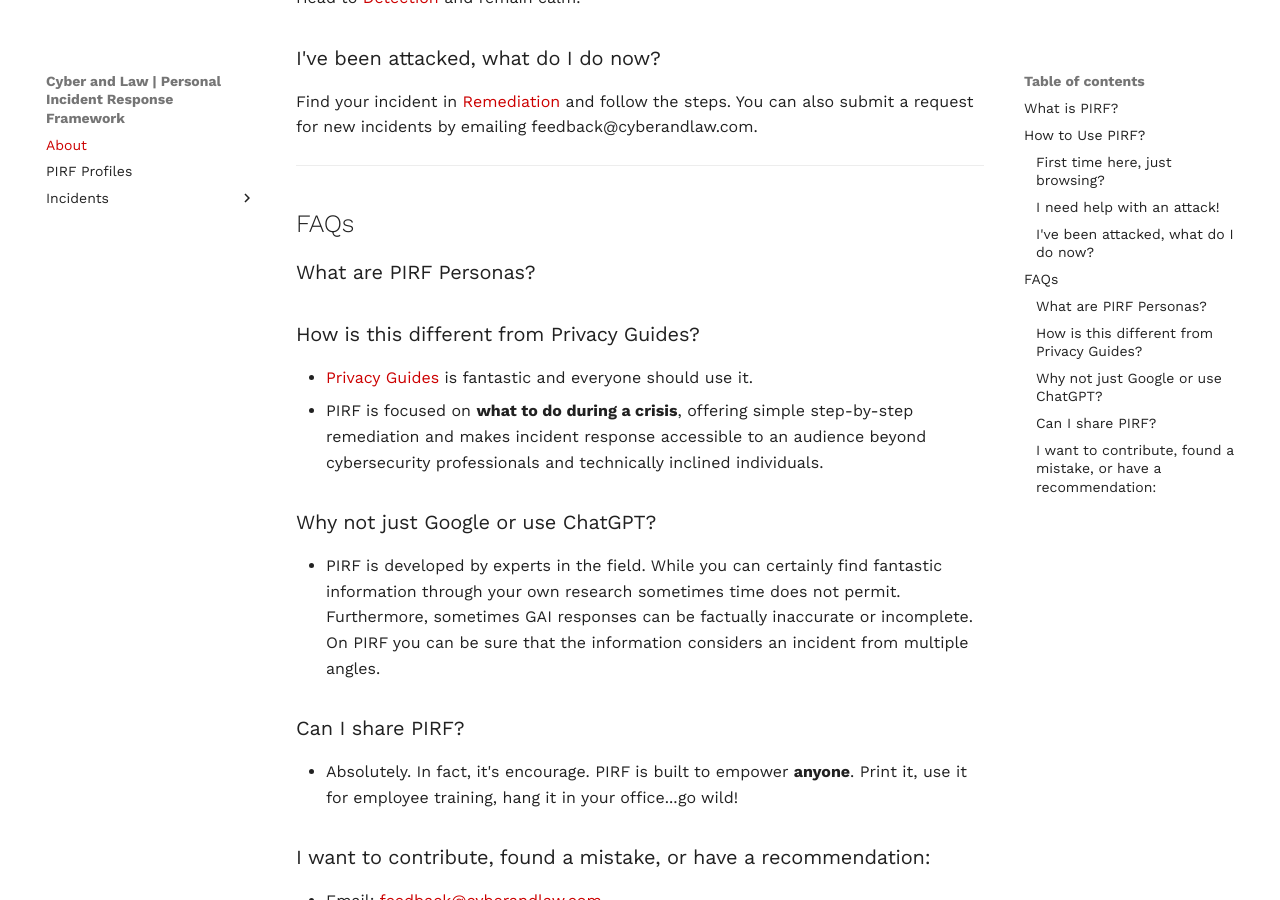
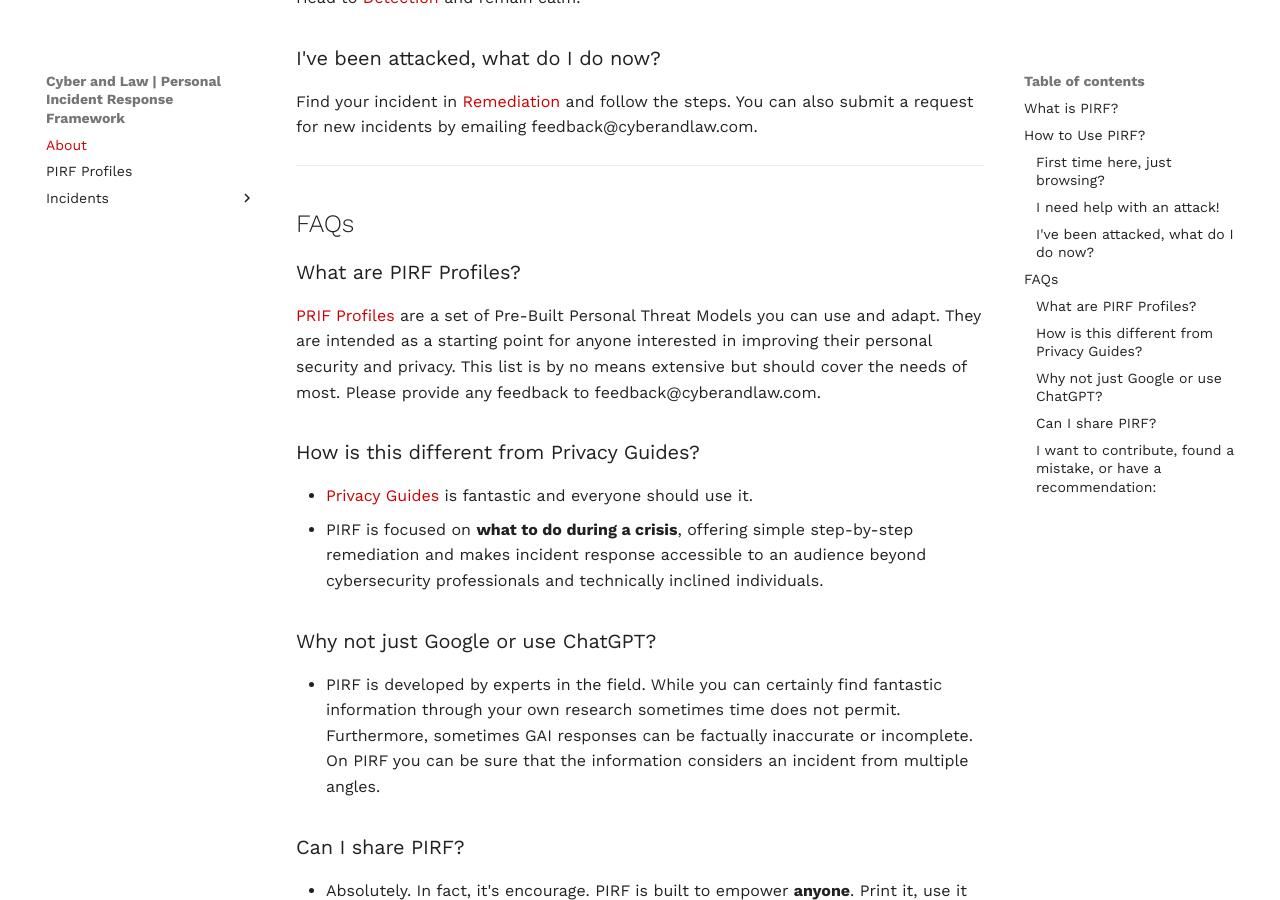
Before and after one commit to cyberandlaw/pirf-site, an MkDocs documentation site: the page built from docs/index.md, in a window 1280 px wide and 900 px high, scrolled down 1359 px. Built offline with MkDocs 1.6.1 and Material for MkDocs 9.7.7, drawn with Linux system fonts in a browser that asks for light colours.

Commit message:
Updated index

```diff
--- a/docs/index.md
+++ b/docs/index.md
@@ -34,7 +34,8 @@ Find your incident in [Remediation](framework/remediation/remediation.md) and fo
 
 ## FAQs
 
-### What are PIRF Personas?
+### What are PIRF Profiles?
+[PRIF Profiles](pirf-profiles.md) are a set of Pre-Built Personal Threat Models you can use and adapt. They are intended as a starting point for anyone interested in improving their personal security and privacy. This list is by no means extensive but should cover the needs of most. Please provide any feedback to feedback@cyberandlaw.com.
 
 ### How is this different from Privacy Guides?
 - [Privacy Guides](https://www.privacyguides.org) is fantastic and everyone should use it.
```
Also changed, not shown: 2 other files.
